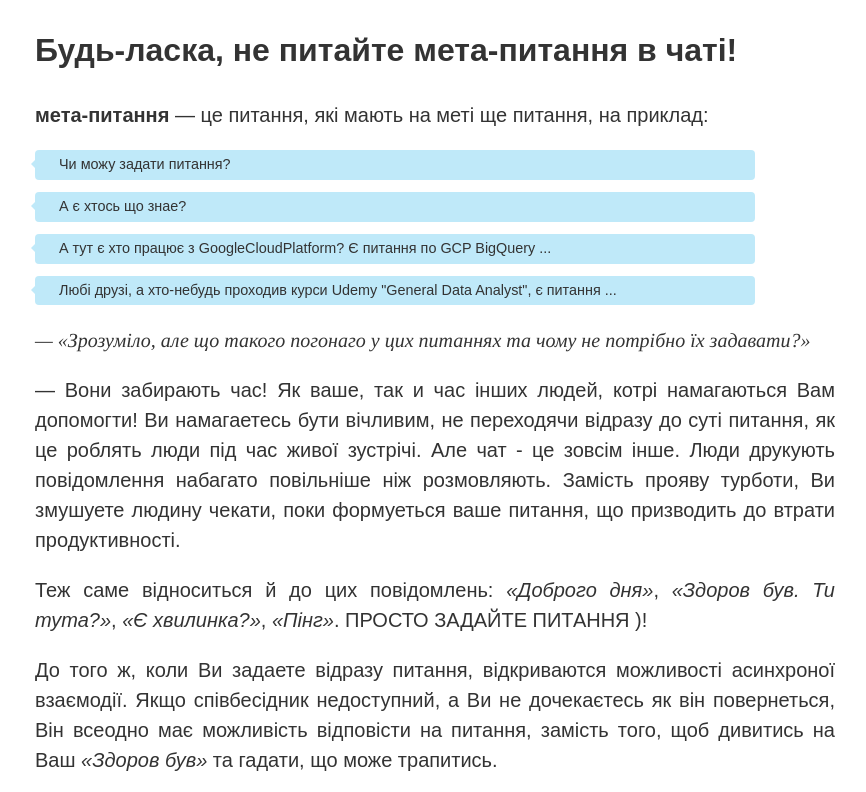
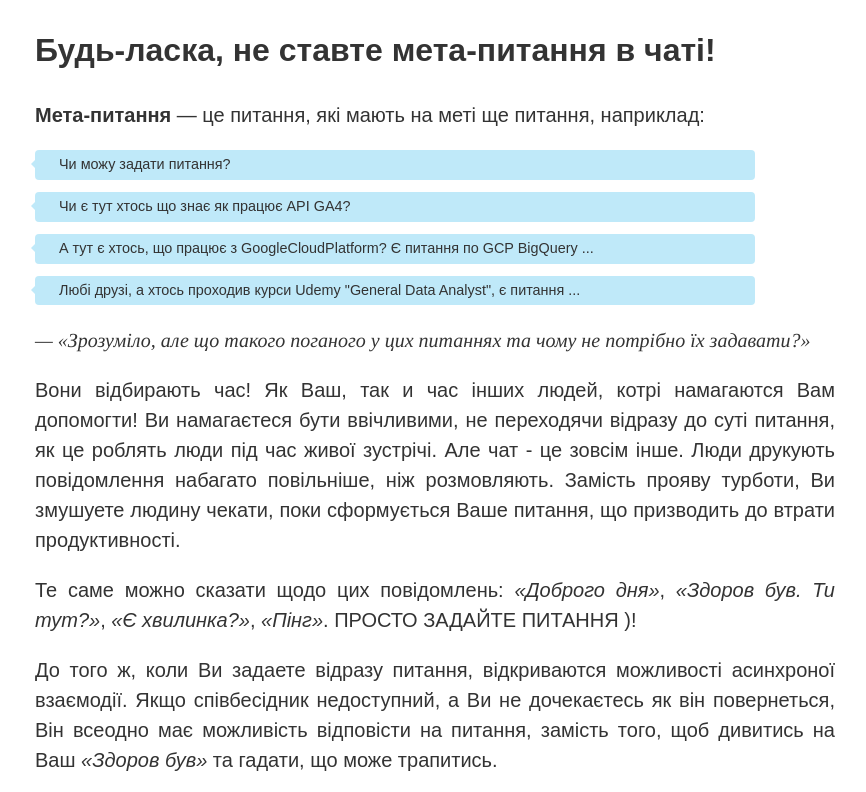
Before and after one commit to Xapa6apga/FAQ, a plain HTML site: page how_to_ask_question/index.html in a window 1280 px wide. Shown: the top 792 px of the page, without its empty margins (205-1071 px from the left). Drawn offline with Linux system fonts and the light colour scheme.

Commit message:
fix grammar with serg

```diff
--- a/how_to_ask_question/index.html
+++ b/how_to_ask_question/index.html
@@ -16,10 +16,10 @@
       <body data-new-gr-c-s-check-loaded="14.1058.0" data-gr-ext-installed="">
           <article>
               <!-- <h1>Пожалуйста, не задавайте мета-вопросов в чате!</h1>  -->
-              <h1>Будь-ласка, не питайте мета-питання в чаті!</h1>
+              <h1>Будь-ласка, не ставте мета-питання в чаті!</h1>
 
               <!-- <p><b>Мета-вопрос</b>&nbsp;— это вопрос, который подразумевает другие вопросы, например:</p> -->
-              <p><b>мета-питання</b>&nbsp;— це питання, які мають на меті ще питання, на приклад:</p>
+              <p><b>Мета-питання</b>&nbsp;— це питання, які мають на меті ще питання, наприклад:</p>
               <!-- Можно ли задать вопрос? -->
               <div class="dialog-line -you">
                   <div class="content">
@@ -29,27 +29,27 @@
               <!-- Есть, кто разбирается в N? -->
               <div class="dialog-line -you">
                   <div class="content">
-                    А є хтось що знае?
+                    Чи є тут хтось що знає як працює API GA4?
                   </div>
               </div>
               <!-- А кто-нибудь тут проходил курс от Яндекса на курсере? Есть вопрос по анализу текста… -->
               <div class="dialog-line -you">
                   <div class="content">
-                   А тут є хто працює з GoogleCloudPlatform? Є питання по GCP BigQuery ...
+                    А тут є хтось, що працює з GoogleCloudPlatform? Є питання по GCP BigQuery ...
                   </div>
               </div>
               <!-- Ребят, есть вопросик по %framework_name% -->
               <div class="dialog-line -you">
                   <div class="content">
-                    Любі друзі, а хто-небудь проходив курси Udemy "General Data Analyst", є питання ...
+                    Любі друзі, а хтось проходив курси Udemy "General Data Analyst", є питання ...
                   </div>
               </div>
               <!-- Понятно, но что плохого в этих вопросах и почему мне не стоит их задавать? -->
-              <p class="quote"> — «Зрозуміло, але що такого погонаго у цих питаннях та чому не потрібно їх задавати?»</p>
+              <p class="quote"> —  «Зрозуміло, але що такого поганого у цих питаннях та чому не потрібно їх задавати?»</p>
               <!-- Они тратят время! И ваше, и других людей, которые пытаются вам помочь! Вы стараетесь быть вежливым, не переходя сразу к своей проблеме, как люди делают при личной встрече. Но чат — это совсем другое. Люди печатают намного медленнее, чем говорят. Вместо проявления вежливости, вы заставляете другого человека ждать, пока сформулируете вопрос, что приводит к потере производительности. -->
-              <p>— Вони забирають час! Як ваше, так и час інших людей, котрі намагаються Вам допомогти! Ви намагаетесь бути вічливим, не переходячи відразу до суті питання, як це роблять люди під час живої зустрічі. Але чат - це зовсім інше. Люди друкують повідомлення набагато повільніше ніж розмовляють. Замість прояву турботи, Ви змушуете людину чекати, поки формуеться ваше питання, що призводить до втрати продуктивності.</p>
+              <p>Вони відбирають час! Як Ваш, так и час інших людей, котрі намагаются Вам допомогти! Ви намагаєтеся бути ввічливими, не переходячи відразу до суті питання, як це роблять люди під час живої зустрічі. Але чат - це зовсім інше. Люди друкують повідомлення набагато повільніше, ніж розмовляють. Замість прояву турботи, Ви змушуете людину чекати, поки сформується Ваше питання, що призводить до втрати продуктивності.</p>
               <!-- <p>То же самое относится к таким сообщениям: <i>«Здравствуйте»</i>, <i>«Привет. Ты здесь?»</i>, <i>«Есть минутка?»</i>, <i>«Пинг»</i>. Просто задавайте вопрос!</p> -->
-              <p>Теж саме відноситься й до цих повідомлень: <i>«Доброго дня»</i>, <i>«Здоров був. Ти тута?»</i>, <i>«Є хвилинка?»</i>, <i>«Пінг»</i>. ПРОСТО ЗАДАЙТЕ ПИТАННЯ )!</p>
+              <p>Те саме можно сказати щодо цих повідомлень: <i>«Доброго дня»</i>, <i>«Здоров був. Ти тут?»</i>, <i>«Є хвилинка?»</i>, <i>«Пінг»</i>. ПРОСТО ЗАДАЙТЕ ПИТАННЯ )!</p>
               <!-- <p>К тому же, когда вы задаете вопрос сразу, открывается возможность асинхронного взаимодействия. Если собеседник недоступен, а вы уйдёте до того как он вернется, он по-прежнему может ответить на вопрос, вместо того, чтобы смотреть на ваш <i>«Привет»</i> и думать, что же случилось.</p> -->
               <p>До того ж, коли Ви задаете відразу питання, відкриваются можливості асинхроної взаємодії. Якщо співбесідник недоступний, а Ви не дочекаєтесь як він повернеться, Він всеодно має можливість відповісти на питання, замість того, щоб дивитись на Ваш <i>«Здоров був»</i> та гадати, що може трапитись.</p>
               <!-- <p>Суть одной картинкой: </p> -->
```
